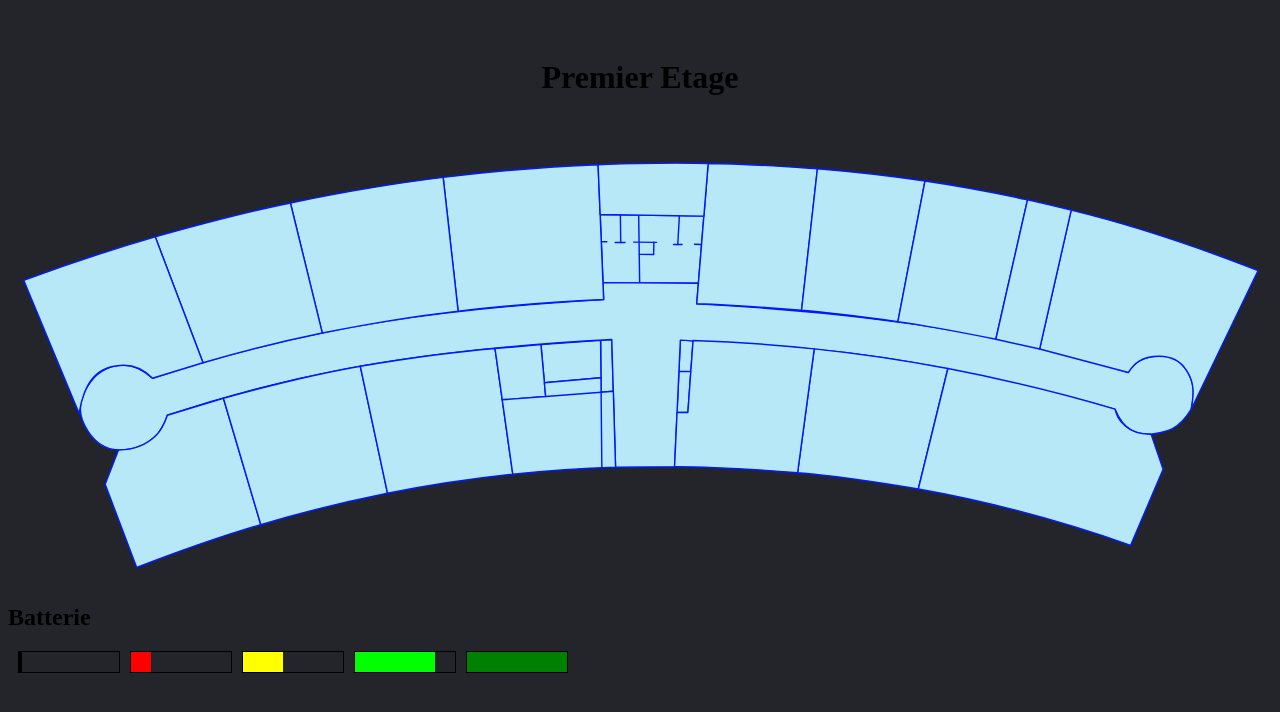
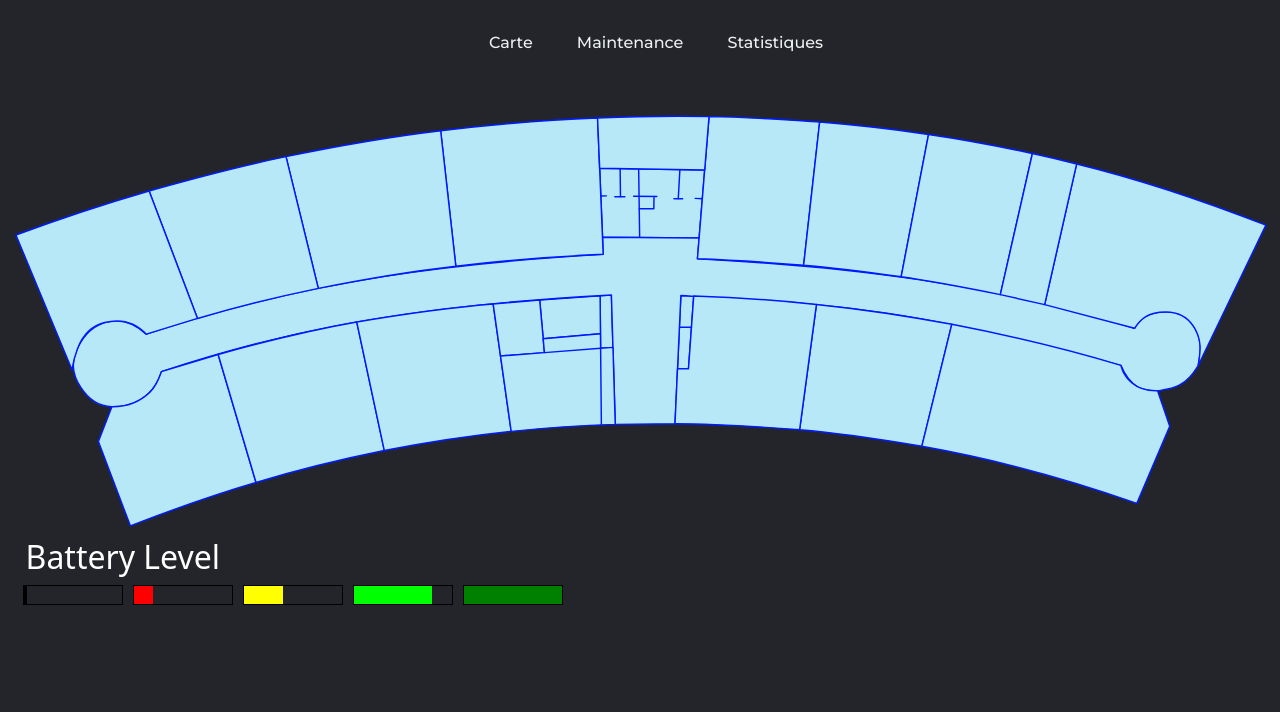
Before and after one commit to Iamkylian/SAE-ALT-S3-Dev-23-24-OccupationSalles-Equipe-1, a PHP site: page /Maintenance/premierEtage.php in a window 1280 px wide. Shown: the top 712 px of the page. Run offline with PHP 8.4, Linux system fonts and the light colour scheme.

Commit message:
Update css

```diff
--- a/Docker/php/Maintenance/premierEtage.php
+++ b/Docker/php/Maintenance/premierEtage.php
@@ -9,9 +9,16 @@
 </head>
 <style>
     #levels {
+        padding-left: 1%;
         display: flex;
         flex-direction: row;
     }
+
+    #title{
+        color: white;
+        padding-left: 2%;
+    }
+
 
     .battery-level {
       width: 100px;
@@ -62,9 +69,7 @@
 
 <body>
 
-<header id='head'>
-    <h1>Premier Etage</h1>
-</header>
+<?php include_once('../Parts/navbar.php') ?>
 
 <svg viewBox="0 0 877.99769 300">
         <g id="san" class="changeColor">
@@ -179,7 +184,7 @@
     </svg>
 
         <div id="title">
-            <h2>Batterie</h2>
+            <h2>Battery Level</h2>
         </div>
         <div id="levels">
             <div class="battery-level">
```
Also changed, not shown: Docker/php/Carte/premierEtage.php (+10 -5 lines).
